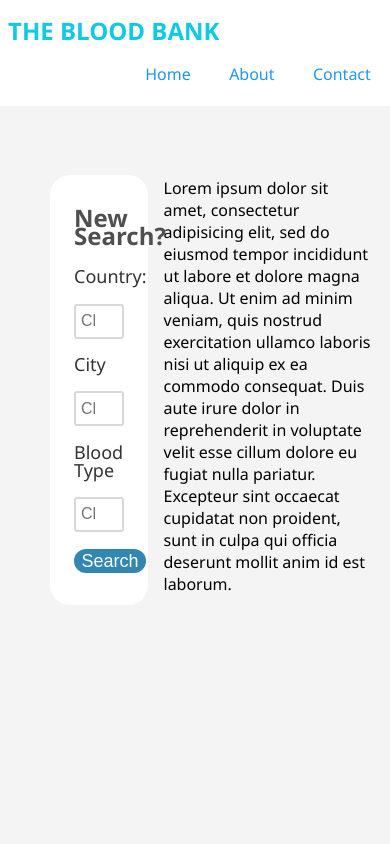
After one commit to OmarKhled/Blood-Bank, a PHP site: page /results.php?blood_type=1 in a window 390 px wide. The commit adds this page. Run offline with PHP 8.4, Linux system fonts and the light colour scheme; data that the repository does not hold is empty.

Commit message:
Add files via upload
A working registration process with
   1. Phone validation from the MySQL
   2. phone validation for the actual number
Working search field
Results page design
enhancements in the navbar

```diff
--- a/assets/navbar.php
+++ b/assets/navbar.php
@@ -1,8 +1,9 @@
+
   <nav id="navbar">
     <div class="container">
-    <h1> <a href="index.html"><strong>THE BLOOD BANK</strong></a></h1>
+      <h1> <a href="index.php"><strong>THE BLOOD BANK</strong></a></h1>
       <ul>
-      <li><a class="selected" href="index.html">Home</a></li>
+        <li><a href="index.html">Home</a></li>
         <li><a href="about.html">About</a></li>
         <li><a href="contact.html">Contact</a></li>
       </ul>
--- a/backend/bdh.php
+++ b/backend/bdh.php
@@ -5,5 +5,3 @@ $dbPassword = "159357";
 $dbName = 'BloodBank';
 
 $conn = mysqli_connect($dbServername, $dbUsername, $dbPassword, $dbName);
-
-?>
--- /dev/null
+++ b/backend/search-process.php
@@ -0,0 +1,39 @@
+<?php
+
+  /*if(isset($_POST['search'])) {
+    $country = $_POST['country'];
+    $city = $_POST['city'];
+    $blood_type = $_POST['blood-types'];
+    if(!empty($country) && !empty($city) && !empty($blood_type)) {
+      $success = "All hass benn filled succesfully";
+      header("Location: ../results.php?blood_type=$blood_type&city=$city");
+    } else {
+      $message = "Please fill the required fields";
+      header("Location: ../search.php?failed&error=$message");
+    }
+
+  }*/
+  if (isset($_POST['search'])) {
+    echo 'hi';
+    $country = $_POST['country'];
+    $city = $_POST['city'];
+    $blood_type = $_POST['blood-types'];
+
+      if(empty($country)||empty($city)||empty($blood_type)) {
+        $message = "Please fill the empty fields";
+        header("Location: ../search.php?error&message=$message");
+      } else {
+        echo 'here';
+        /*$dbServername = "localhost";
+        $dbUsername = "root";
+        $dbPassword = "159357";
+        $dbName = 'BloodBank';
+
+        $conn = mysqli_connect($dbServername, $dbUsername, $dbPassword, $dbName);
+        $sql = "INSERT INTO donators (name, email, phone_number, country, city, age, blood_type)
+        VALUES ('$name', '$email', '$tel', '$country', '$city', '$age', '$blood_type');";
+        mysqli_query($conn, $sql);*/
+        $success = "The process was done succesfully";
+        header("Location: ../results.php?Succesful&success=$success&country=$country&city=$city&blood_type=$blood_type");
+      }
+  }
--- /dev/null
+++ b/css/results.css
@@ -0,0 +1,122 @@
+/* Reset */
+* {
+  margin: 0;
+  padding: 0;
+  box-sizing: border-box;
+}
+/* Gneral styling */
+body {
+  font-family: 'Segoe UI', Tahoma, Geneva, Verdana, sans-serif;
+  background: #f4f4f4;
+}
+html,body {
+  height: 100%
+}
+/* Navbar */
+#navbar {
+  background: #fff;
+  color:#fff;
+  overflow: auto;
+  line-height: 1.5rem;
+  border-bottom: 3px solid #f4f4f4;
+}
+#navbar a {
+  text-decoration: none;
+  color: #4F4F4F;
+}
+#navbar h1 {
+  float: left;
+  padding-top: 1.2rem;
+  padding-left:0.5rem;
+}
+#navbar h1 a {
+    color: #0fc9e7;
+}
+#navbar ul {
+  list-style: none;
+  float: right;
+}
+#navbar ul li {
+  float: left;
+}
+#navbar ul li a{
+  color: #2196f3;
+  display: block;
+  padding: 1.2rem;
+  text-align: center;
+}
+#navbar ul li a:hover ,ul li a.selected {
+  background: #f4f4f4;
+  color: #0fc9e7;
+}
+.container{
+  margin: auto;
+ max-width:69.375rem;
+}
+/* The search box */
+h2 {
+  color: #4f4f4f;
+  margin: 0.67rem 0 1.5rem 0;
+  font-size: 150%;
+}
+.box {
+  line-height: 1.1em;
+  margin: 0 0 0 50px;
+  margin-top: 4.125rem;
+  padding: 1.5em;
+  background: #fff;
+  width:25%;
+  border-radius: 20px;
+  text-align: center;
+}
+a {
+  text-decoration: none;
+  color: #3186b2;
+}
+.box label{
+  display: block;
+  text-align: left;
+  font-size: 18px;
+  color: #333;
+}
+input[type=text],
+ input[type=email],
+  input[type=tel],
+   input[type=list],
+    input[type=number]{
+  display:block;
+  width:100%;
+  height: 35px;
+  font-size: 16px;
+  padding: 5px;
+  border: 2px #d8d8d8 solid;
+  border-radius: 3px;
+  background: #fff;
+}
+.btn-rounded {
+
+  background: #3186b2;
+  padding: 3% 15%;
+  font-size: 18px;
+  border: none;
+  color: #fff;
+  font-style: bold;
+  cursor: pointer;
+  border-radius: 50px;
+}
+p {
+  margin-bottom: 10px;
+}
+.error {
+  color: red;
+}
+.success {
+  color: green;
+}
+/*results*/
+.content {
+  display: flex;
+}
+.results {
+  margin: 4.3em 1em 0 1em;
+}
--- a/index.php
+++ b/index.php
@@ -8,7 +8,7 @@
 </head>
 
 <body>
-  <?php include 'assets/navbar.php' ?>
+  <?php include 'assets/navbar.php'; ?>
   <div class="top-container">
     <div class="holder">
       <h1>Give <span class="primary-text">Blood</span></h1>
--- /dev/null
+++ b/results.php
@@ -0,0 +1,56 @@
+<!DOCTYPE html>
+<html lang="en" dir="ltr">
+  <head>
+    <meta charset="utf-8">
+    <title>Your search results for <?php include 'backend/search-process.php';
+                                         echo $_GET['blood_type']."Blood type";?></title>
+    <link rel="stylesheet" href="css/results.css">
+
+  </head>
+  <body>
+    <?php include_once 'assets/navbar.php'; ?>
+    <div class="content">
+      <div class="box">
+        <h2>New Search?</h2>
+        <p class="error">
+          <?php
+            include 'backend/search-process.php';
+            echo $_GET['message']
+          ?>
+        </p>
+        <form class="form" action="backend/search-process.php" method="post">
+          <label>Country:</label><br>
+          <input list="country" type="list" name="country" placeholder="Choose country"><br>
+          <datalist id='country'>
+            <option value="Egypt"></option>
+          </datalist>
+  <label>City</label><br>
+          <input list="cities" type="list" name="city" placeholder="Choose city"><br>
+          <datalist id='cities'>
+            <option value="Cairo"></option>
+            <option value="Alexandria"></option>
+            <option value="El-faioum"></option>
+            <option value="Assiut"></option>
+          </datalist>
+  <label>Blood Type</label><br>
+          <input list="Blood" type="list" name="blood-types" placeholder="Choose Blood type"><br>
+          <datalist id='Blood'>
+            <option value="A+"></option>
+            <option value="A-"></option>
+            <option value="B+"></option>
+            <option value="B-"></option>
+            <option value="O+"></option>
+            <option value="O-"></option>
+            <option value="AB+"></option>
+            <option value="AB-"></option>
+          </datalist>
+          <input type="submit" name="search" value="Search" class="btn-rounded">
+        </form>
+      </div>
+      <div class="results">
+          <p>Lorem ipsum dolor sit amet, consectetur adipisicing elit, sed do eiusmod tempor incididunt ut labore et dolore magna aliqua. Ut enim ad minim veniam, quis nostrud exercitation ullamco laboris nisi ut aliquip ex ea commodo consequat. Duis aute irure dolor in reprehenderit in voluptate velit esse cillum dolore eu fugiat nulla pariatur. Excepteur sint occaecat cupidatat non proident, sunt in culpa qui officia deserunt mollit anim id est laborum.</p>
+      </div>
+    </div>
+
+  </body>
+</html>
```
Also changed, not shown: backend/registration.php (+32 -2 lines), backend/validation.php (added, +12 -0 lines), search.php (+7 -1 lines). Lines whose indentation alone changed are shown as unchanged.
